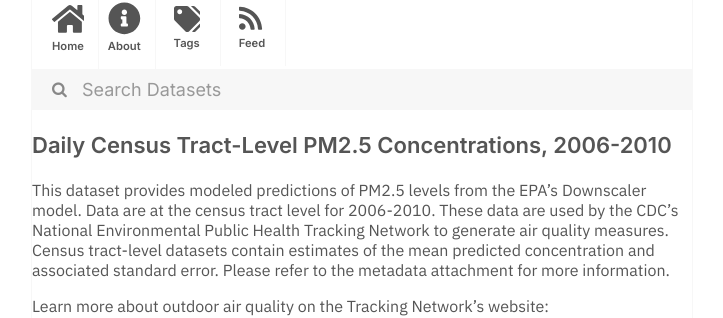
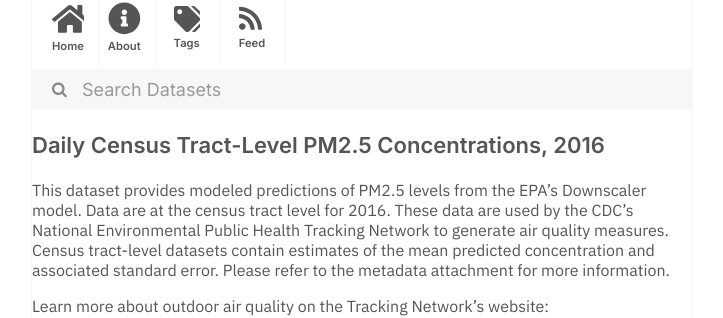
Before and after one commit to dayda-entities/centers-for-disease-control-and-prevention, a Jekyll site: the page built from _posts/2020-11-12-daily-census-tract-level-pm25-.md, in a window 1280 px wide. Shown: the part 216-534 px from the top of the page, without its empty margins (278-1001 px from the left). Built offline with Jekyll 4.4.1, drawn with Linux system fonts in a browser that asks for light colours.

Commit message:
Publish Data

```diff
--- a/_posts/2020-11-12-daily-census-tract-level-pm25-.md
+++ b/_posts/2020-11-12-daily-census-tract-level-pm25-.md
@@ -1,7 +1,7 @@
 ---
-title: 'Daily Census Tract-Level PM2.5 Concentrations, 2006-2010'
-created: '2020-11-12T12:14:34.412084'
-modified: '2021-04-21T19:25:04.251533'
+title: 'Daily Census Tract-Level PM2.5 Concentrations, 2016'
+created: '2020-11-12T12:13:29.175028'
+modified: '2021-04-21T19:16:59.110684'
 state: active
 type: dataset
 tags:
@@ -11,19 +11,19 @@ tags:
   - Particulate Matter
   - Pm2 5
 groups: []
-csv_url: 'https://data.cdc.gov/api/views/fpqb-s69d/rows.csv?accessType=DOWNLOAD'
-json_url: 'https://data.cdc.gov/api/views/fpqb-s69d/rows.json?accessType=DOWNLOAD'
+csv_url: 'https://data.cdc.gov/api/views/7vu4-ngxx/rows.csv?accessType=DOWNLOAD'
+json_url: 'https://data.cdc.gov/api/views/7vu4-ngxx/rows.json?accessType=DOWNLOAD'
 layout: post
 
 ---
-This dataset provides modeled predictions of PM2.5 levels from the EPA's Downscaler model. Data are at the census tract level for 2006-2010. These data are used by the CDC's National Environmental Public Health Tracking Network to generate air quality measures. Census tract-level datasets contain estimates of the mean predicted concentration and associated standard error. Please refer to the metadata attachment for more information.
+This dataset provides modeled predictions of PM2.5 levels from the EPA's Downscaler model. Data are at the census tract level for 2016. These data are used by the CDC's National Environmental Public Health Tracking Network to generate air quality measures. Census tract-level datasets contain estimates of the mean predicted concentration and associated standard error. Please refer to the metadata attachment for more information.
 
 Learn more about outdoor air quality on the Tracking Network's website: https://ephtracking.cdc.gov/showAirLanding.action.
 
 By using these data, you signify your agreement to comply with the following requirements:
-1.	Use the data for statistical reporting and analysis only.
-2.	Do not attempt to learn the identity of any person included in the data and do not combine these data with other data for the purpose of matching records to identify individuals.
-3.	Do not disclose of or make use of the identity of any person or establishment discovered inadvertently and report the discovery to: trackingsupport@cdc.gov.
-4.	Do not imply or state, either in written or oral form, that interpretations based on the data are those of the original data sources and CDC unless the data user and data source are formally collaborating.
-5.	Acknowledge, in all reports or presentations based on these data, the original source of the data and CDC.
-6.	Suggested citation: Centers for Disease Control and Prevention. National Environmental Public Health Tracking Network. Web. Accessed: insert date. www.cdc.gov/ephtracking.
+1. Use the data for statistical reporting and analysis only.
+2. Do not attempt to learn the identity of any person included in the data and do not combine these data with other data for the purpose of matching records to identify individuals.
+3. Do not disclose of or make use of the identity of any person or establishment discovered inadvertently and report the discovery to: trackingsupport@cdc.gov.
+4. Do not imply or state, either in written or oral form, that interpretations based on the data are those of the original data sources and CDC unless the data user and data source are formally collaborating.
+5. Acknowledge, in all reports or presentations based on these data, the original source of the data and CDC.
+6. Suggested citation: Centers for Disease Control and Prevention. National Environmental Public Health Tracking Network. Web. Accessed: insert date. www.cdc.gov/ephtracking.
```
